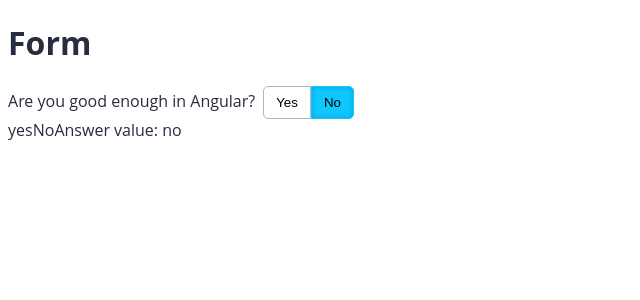
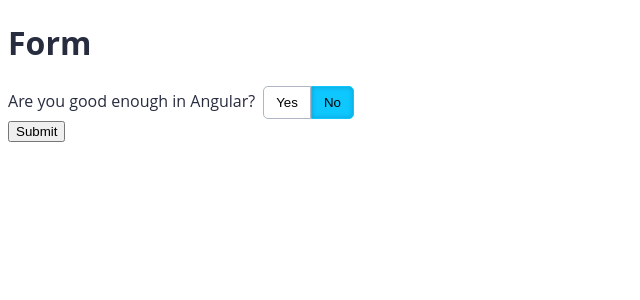
Before and after one commit to AlanGustav0/acessibilidade-web, an Angular app: page / in a window 1280 px wide. Shown: the top 300 px of the page, without its empty margins (0-640 px from the left). Built offline with nearby package versions, Linux system fonts and the light colour scheme.

Commit message:
feat: Implementação ControlValueAccessor

```diff
--- a/src/app/app.component.html
+++ b/src/app/app.component.html
@@ -1,7 +1,10 @@
 <main>
   <h1>Form</h1>
+  <form [formGroup]="form" (ngSubmit)="submit()">
   <app-yes-no-button-group
-  [(value)]="yesNoAnswer"
-  label="Are you good enough in Angular?"></app-yes-no-button-group>
-  <span>yesNoAnswer value: {{yesNoAnswer}}</span>
+  formControlName="yesNoAnswer"
+  label="Are you good enough in Angular?">
+  </app-yes-no-button-group>
+  <button>Submit</button>
+  </form>
 </main>
--- a/src/app/app.component.ts
+++ b/src/app/app.component.ts
@@ -1,4 +1,5 @@
 import { Component } from '@angular/core';
+import { FormBuilder, FormGroup } from '@angular/forms';
 
 @Component({
   selector: 'app-root',
@@ -7,5 +8,15 @@
 })
 export class AppComponent {
   title = 'a11y-p1';
-  public yesNoAnswer:string = 'no';
+  public form:FormGroup = null;
+
+  constructor(formBuilder: FormBuilder){
+    this.form = formBuilder.group({
+      yesNoAnswer:['no']
+    });
+  }
+
+  submit(){
+    console.log(this.form.value);
+  }
 }
--- a/src/app/app.module.ts
+++ b/src/app/app.module.ts
@@ -3,6 +3,7 @@
 
 import { AppComponent } from './app.component';
 import { YesNoButtonGroupModule } from './shared/components/yes-no-button-group/yes-no-button-group.module';
+import { ReactiveFormsModule } from '@angular/forms';
 
 @NgModule({
   declarations: [
@@ -10,7 +11,8 @@
   ],
   imports: [
     BrowserModule,
-    YesNoButtonGroupModule
+    YesNoButtonGroupModule,
+    ReactiveFormsModule
   ],
   providers: [],
   bootstrap: [AppComponent]
--- a/src/app/shared/components/yes-no-button-group/yes-no-button-group.component.ts
+++ b/src/app/shared/components/yes-no-button-group/yes-no-button-group.component.ts
@@ -1,25 +1,49 @@
-import { Component, EventEmitter, Input, OnInit, Output } from '@angular/core';
+import { Component, EventEmitter, forwardRef, Input, OnInit, Output } from '@angular/core';
+import { ControlValueAccessor, NG_VALUE_ACCESSOR } from '@angular/forms';
 
 @Component({
   selector: 'app-yes-no-button-group',
   templateUrl: './yes-no-button-group.component.html',
-  styleUrls: ['./yes-no-button-group.component.scss']
+  styleUrls: ['./yes-no-button-group.component.scss'],
+  providers:[
+    {
+      provide:NG_VALUE_ACCESSOR,
+      multi:true,
+      useExisting: forwardRef(() => YesNoButtonGroupComponent)
+    }
+  ]
 })
-export class YesNoButtonGroupComponent implements OnInit {
+export class YesNoButtonGroupComponent implements OnInit,ControlValueAccessor {
 
   @Input() public value: string = null;
   @Input() public label = '';
   @Output() public valueChange = new EventEmitter<string>();
   public options = YesNOButtonGroupOptions;
+  public onChange = (value: string) => {};
+  public onTouched = () => {};
 
   constructor() { }
+  public writeValue(value: string): void {
+    this.value = value;
+    this.onChange(value);
+    this.valueChange.emit(this.value);
+  }
+  public registerOnChange(fn: (value:string) => void): void {
+    this.onChange = fn;
+  }
+  public registerOnTouched(fn: () => void): void {
+    this.onTouched = fn;
+  }
+  public setDisabledState?(isDisabled: boolean): void {
+    throw new Error('Method not implemented.');
+  }
 
   ngOnInit(): void {
   }
 
   public activate(value: string):void{
     this.value = value;
-    this.valueChange.emit(this.value);
+    this.writeValue(this.value);
   }
 
 }
```
